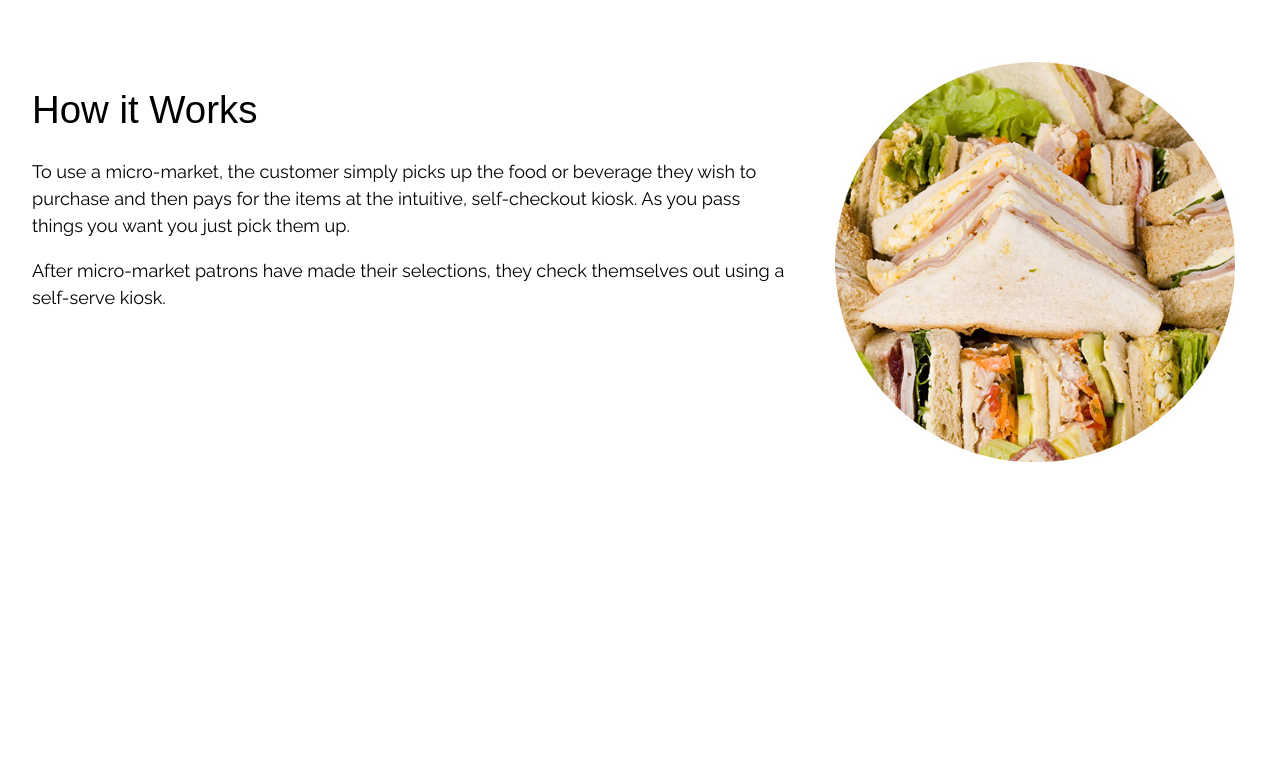
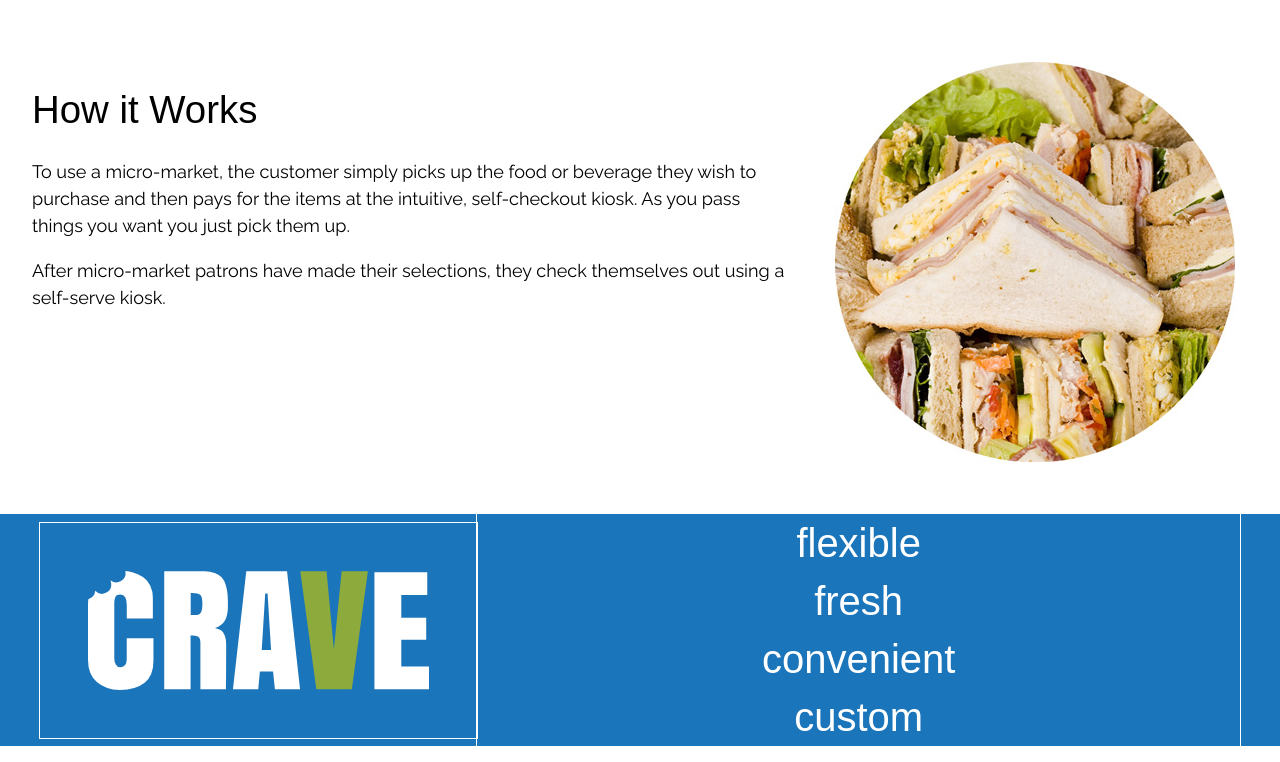
Before and after one commit to CorwinBeverage/crave-website, a plain HTML site: page index.html in a window 1280 px wide. Shown: the part 3086-3848 px from the top of the page. Before the commit the page ends 3584 px from the top, so only its background shows below. Drawn offline with Linux system fonts and the light colour scheme; a web font is replaced by a local one.

Commit message:
Sync files

```diff
--- a/css/main.css
+++ b/css/main.css
@@ -219,16 +219,16 @@ img {
 
 }
 
-/* Shout blue */
+/* Shout snacks */
 
-.shout--blue {
+.shout--snacks {
   height: 500px;
   background: grey url('../images/snack-bowls_600.jpg') center center no-repeat;
   background-size: cover;
   position: relative;
 }
 
-.shout--blue h1 {
+.shout--snacks h1 {
   background: #B55D3E;
   font-size: 2.5em;
   padding: .6em;
@@ -237,13 +237,77 @@ img {
 }
 
 @media screen and (min-width: 600px) {
-  .shout--blue {
+  .shout--snacks {
     background-image: url('../images/snack-bowls_1200.jpg');
   }
 }
 
 @media screen and (min-width: 600px) {
-  .shout--blue h1 {
+  .shout--snacks h1 {
     width: 13em;
   }
 }
+
+/* Shout blue */
+
+.shout-blue {
+  background: #1B75BB;
+}
+
+.shout-blue figure {
+  display: flex;
+  flex-flow: column wrap;
+  align-items: center;
+}
+
+.shout-blue__message-container {
+
+}
+
+.shout-blue__logo {
+  display: block;
+  padding: 3em;
+  outline: 1px solid white;
+
+}
+
+.shout-blue figcaption {
+  outline: 1px solid white;
+  width: 100%;
+}
+
+
+
+.shout-blue__callouts {
+  list-style-type: none;
+  margin: 0;
+  padding: 0;
+  font-family: 'Amaranth', sans-serif;
+  font-weight: 400;
+  color: white;
+  text-align: center;
+  font-size: 2.5em;
+
+}
+
+.shout-blue__callouts li {
+  padding: .15em;
+
+
+}
+
+
+@media screen and (min-width: 800px) {
+
+  .shout-blue figure {
+    flex-flow: row nowrap;
+  }
+
+  .shout-blue__logo {
+
+    margin-left: auto;
+
+  }
+
+
+}
--- a/index.html
+++ b/index.html
@@ -72,7 +72,7 @@
 
 </article>
 
-<section class="shout shout--blue">
+<section class="shout shout--snacks">
   <h1>An exceptional workplace food experience.</h1>
 </section>
 
@@ -92,7 +92,20 @@
 
 </article>
 
-
+<section class="shout-blue">
+  <div class="shout-blue__message-container">
+    <figure>
+    <img alt="Crave logo" class="shout-blue__logo" src="images/crave-wordmark.svg">
+    <figcaption>
+      <ul class="shout-blue__callouts">
+        <li>flexible</li>
+        <li>fresh</li>
+        <li>convenient</li>
+        <li>custom</li>
+      </ul>
+    </figcaption>
+  </div>
+</section>
 
 
 
```
Also changed, not shown: images/crave-wordmark.svg (added), 1 other file.
